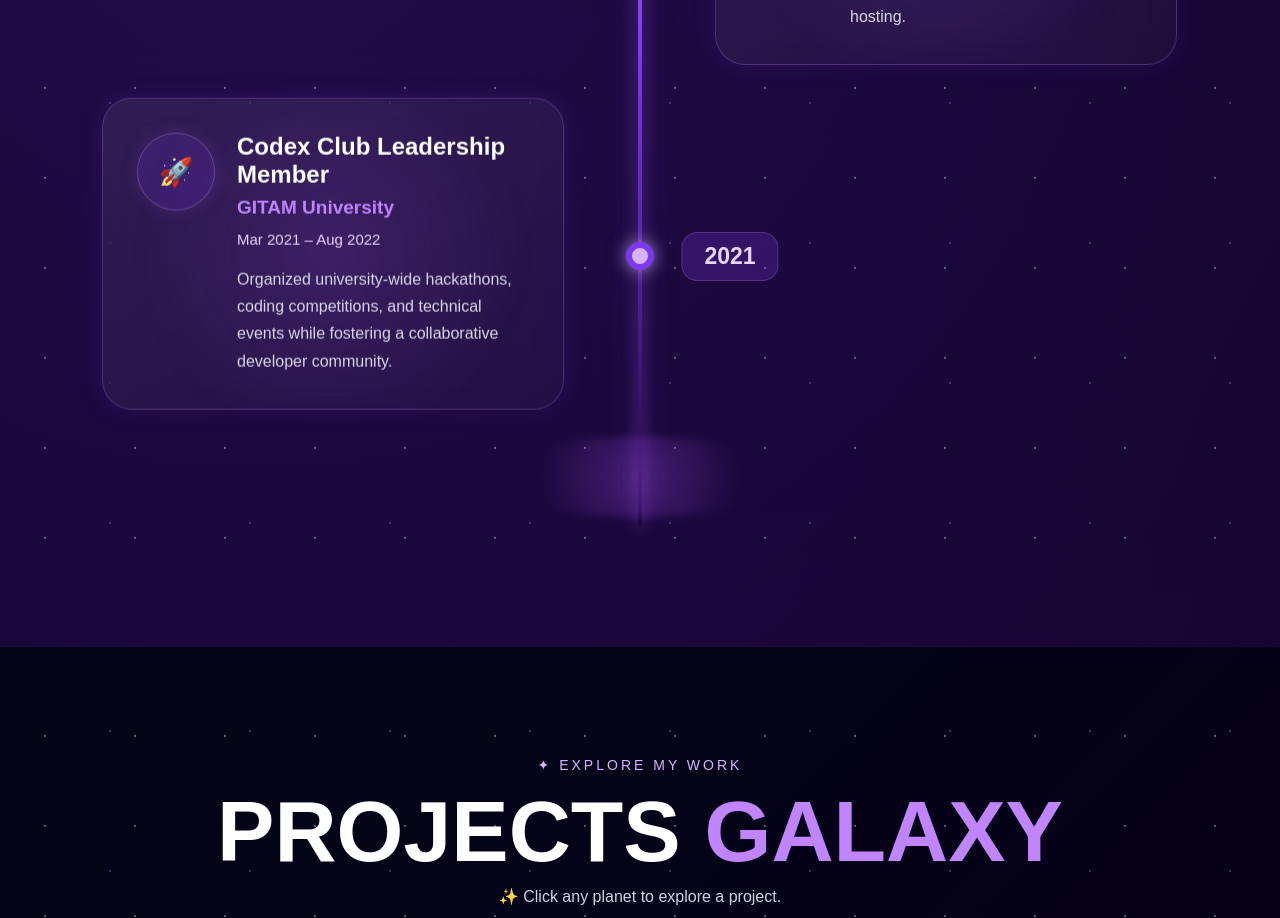
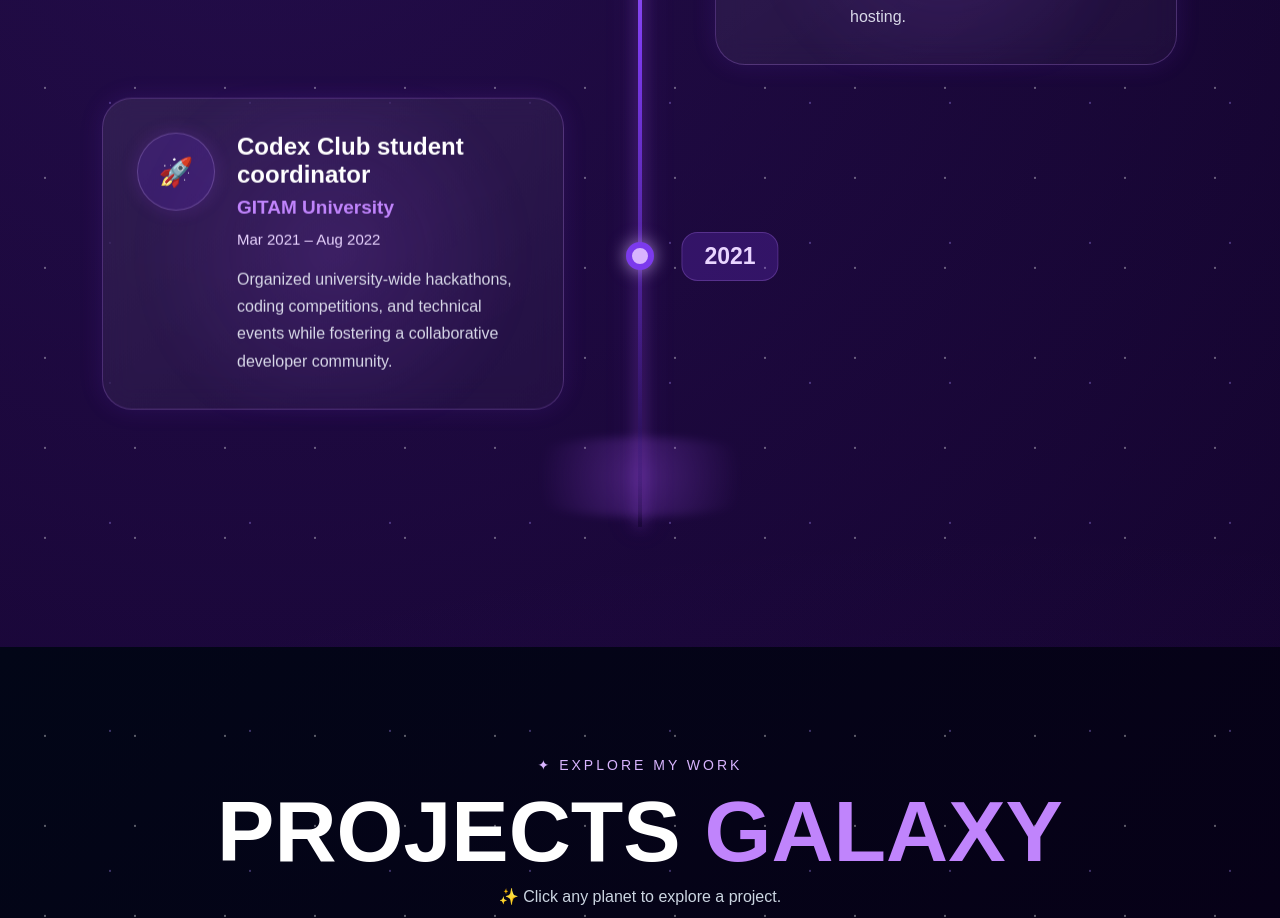
Before and after one commit to akankshabolla/Akanksha-portfolio, a React app: page / in a window 1280 px wide. Shown: the part 4920-5838 px from the top of the page. Built offline with nearby package versions, Linux system fonts and the light colour scheme; the HTML template or start-up script is replaced by a standard one.

Commit message:
Update experience title

```diff
--- a/src/sections/Experience.jsx
+++ b/src/sections/Experience.jsx
@@ -42,7 +42,7 @@ function Experience() {
       side: "left",
       icon: "🚀",
       year: "2021",
-      title: "Codex Club Leadership Member",
+      title: "Codex Club student coordinator",
       company: "GITAM University",
       date: "Mar 2021 – Aug 2022",
       desc: "Organized university-wide hackathons, coding competitions, and technical events while fostering a collaborative developer community.",
```
